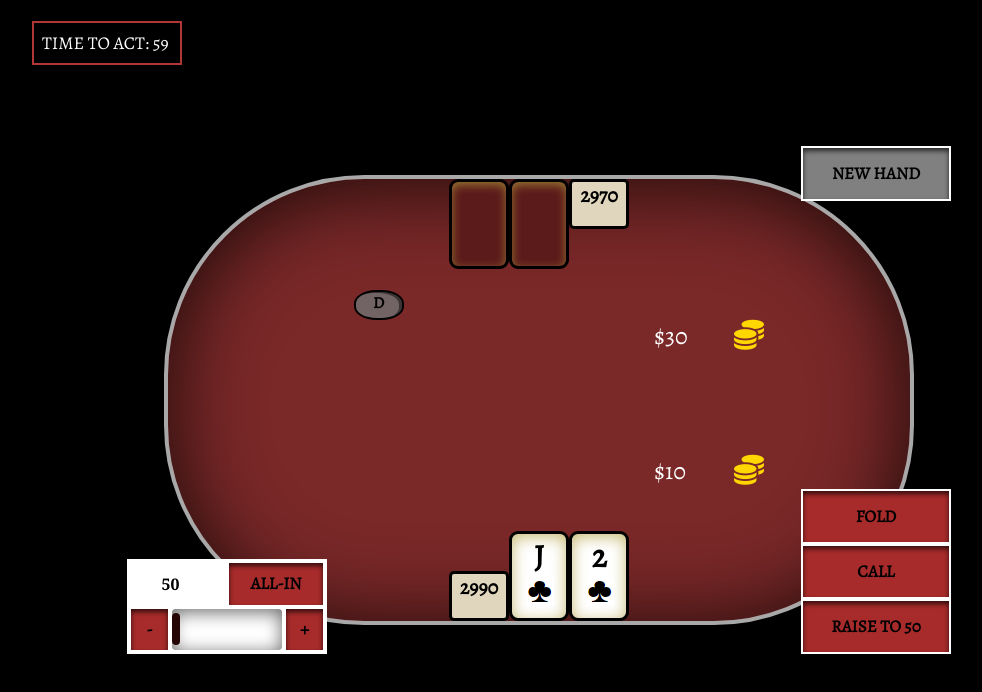
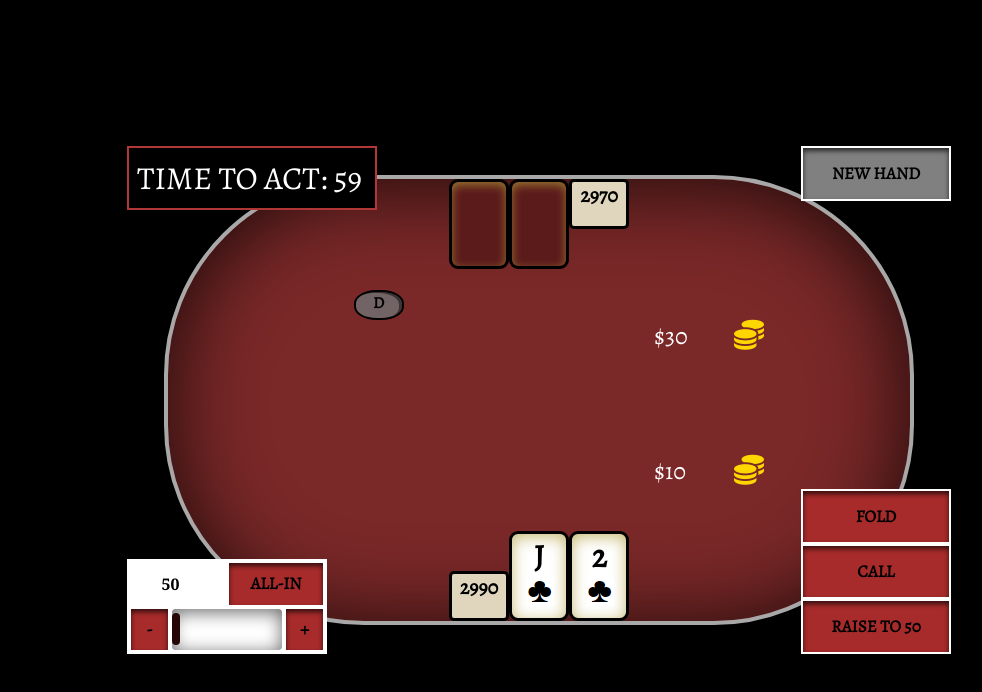
Before and after one commit to segrz8/Heads-up-Hold-em, a React (Create React App) app: page / in a window 1280 px wide. Both pictures are taken after a click on the button "NEW GAME". Shown: the top 692 px of the page, without its empty margins (101-1083 px from the left). Built offline with nearby package versions, Linux system fonts and the light colour scheme.

Commit message:
timer media desktop

```diff
--- a/src/components/Timer.css
+++ b/src/components/Timer.css
@@ -12,3 +12,12 @@
     text-transform: uppercase;
     /* animation-name: example;animation-duration: 4s; */
 }
+
+@media (min-width:1024px) {
+    .timer {
+        font-size: 32px;
+        top: 130px;
+        left: 100px;
+        width: 250px;
+    }
+}
```
